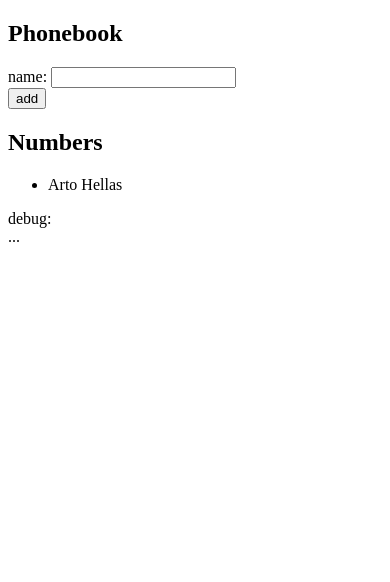
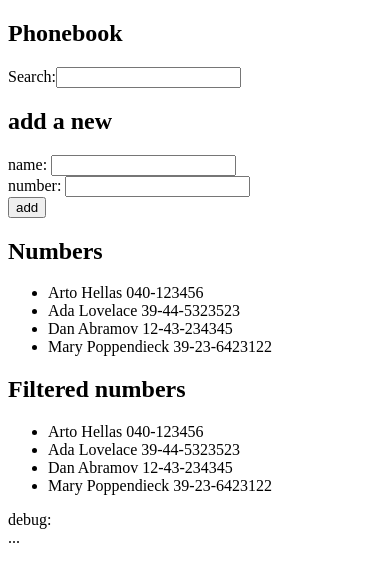
Before and after one commit to vasovic-d/Full-Stack-Open, a React (Vite) app in the folder part2/phonebook/: page / in a window 390 px wide. Shown: the top 582 px of the page. Built offline with nearby package versions, Linux system fonts and the light colour scheme.

Commit message:
Phonebook step 4 search

```diff
--- a/part2/phonebook/src/App.jsx
+++ b/part2/phonebook/src/App.jsx
@@ -2,44 +2,63 @@ import { useState } from 'react'
 
 const App = () => {
   const [persons, setPersons] = useState([
-    { name: 'Arto Hellas' }
+    { name: 'Arto Hellas', number: '040-123456', id: 1 },
+    { name: 'Ada Lovelace', number: '39-44-5323523', id: 2 },
+    { name: 'Dan Abramov', number: '12-43-234345', id: 3 },
+    { name: 'Mary Poppendieck', number: '39-23-6423122', id: 4 }
   ])
   const [newName, setNewName] = useState('')
+  const [newNumber, setNewNumber] = useState('')
+  const [filteredName, setFilteredName] = useState('')
 
   const addName = (event) => {
     event.preventDefault()
     console.log('button clicked', event.target)
     const personObject = {
-      name: newName
+      name: newName,
+      number: newNumber
     }
-    if (persons.some(person => person.name === newName)) {
-      window.alert(`${newName} is already in the phonebook`)
+    if (persons.some(person => person.name === newName) || persons.some(person => person.number === newNumber) ) {
+      window.alert(`${newName} or ${newNumber} is already in the phonebook`)
     } else {
       setPersons(persons.concat(personObject))
       setNewName('')
+      setNewNumber('')
     }
+  }
 
-  }
-  const handleChange = (event) => {
+  const filteredList = filteredName === '' ? persons : persons.filter(person => person.name.toLowerCase().includes(filteredName.toLowerCase()))
+
+
+  const handleNameChange = (event) => {
     console.log(event.target.value)
     setNewName(event.target.value)
+  }
+
+  const handleNumberChange = (event) => {
+    console.log(event.target.value)
+    setNewNumber(event.target.value)
+  }
+
+  const handleFilterChange = (event) => {
+    console.log(event.target.value)
+    setFilteredName(event.target.value)
   }
 
   return (
     <div>
       <h2>Phonebook</h2>
+      <div>Search:<input value = {filteredName} onChange={handleFilterChange}></input></div>
+      <h2>add a new</h2>
       <form onSubmit={addName}>
-        <div>
-          name: <input value={newName} onChange={handleChange} />
-        </div>
-        <div>
-          <button type="submit">add</button>
-        </div>
+        <div>name: <input value={newName} onChange={handleNameChange} /></div>
+        <div>number: <input value={newNumber} onChange={handleNumberChange} /></div>
+        <div><button type="submit">add</button></div>
       </form>
       <h2>Numbers</h2>
-      <ul>
-        {persons.map(person => <li key={person.name}>{person.name}</li>)}
-      </ul>
+      <ul>{persons.map(person => <li key={person.id}>{person.name} {person.number}</li>)}</ul>
+      <h2>Filtered numbers</h2>
+      <ul>{filteredList.map(person => <li key={person.id}>{person.name} {person.number}</li>)}</ul>
       <div>debug: {newName}</div>
       ...
     </div>
```
